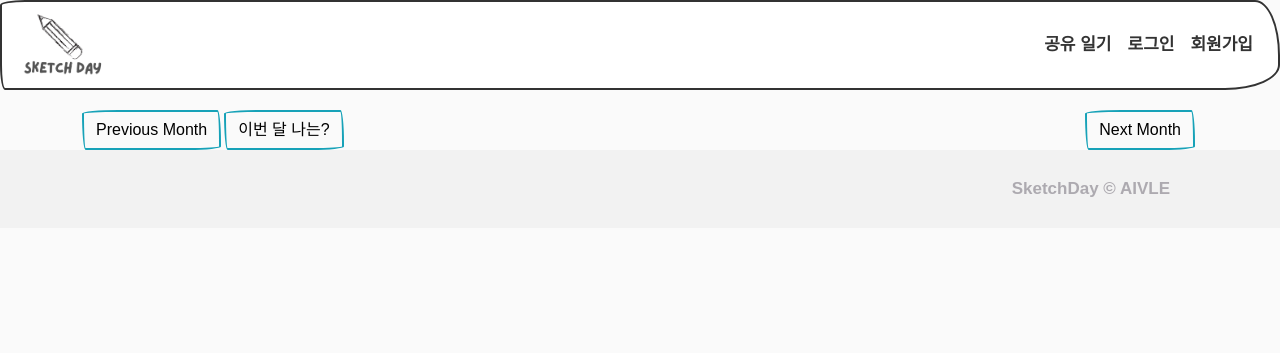
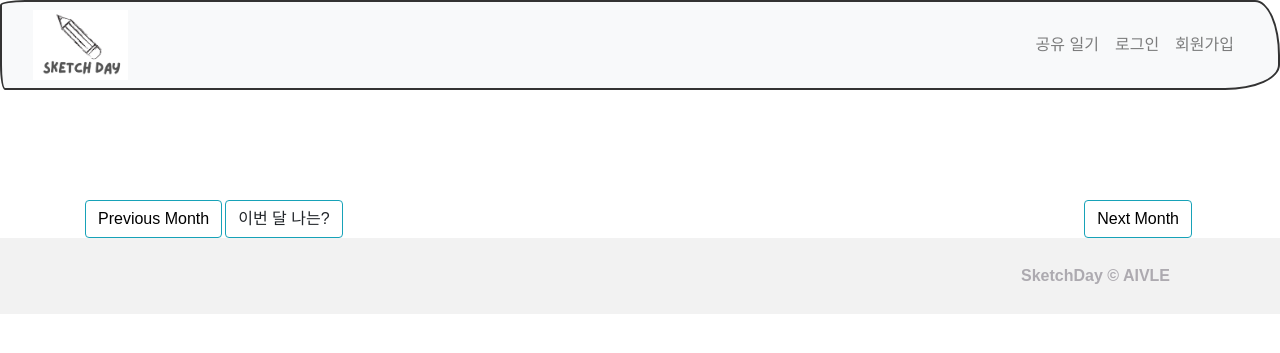
Before and after one commit to TrellixVulnTeam/SketchDay_R71R, a Django app: template emotion_calendar/templates/emotion_calendar/calendar.html in a window 1280 px wide. Shown: the top 353 px of the page. Run offline with Django 3.2, Linux system fonts and the light colour scheme; the template is opened without the code that fills it, so the values that code supplies are empty; parts of the project's set-up code (start-up, migrations or seed data) failed here and were passed over; some libraries are stand-ins or nearby versions; some web fonts are replaced.

Commit message:
debug_calendar.html

```diff
--- a/emotion_calendar/templates/emotion_calendar/calendar.html
+++ b/emotion_calendar/templates/emotion_calendar/calendar.html
@@ -2,6 +2,20 @@
 
 {% load static %}
 {% block content %}
+
+<head>
+  <!-- Required meta tags -->
+  <meta charset="utf-8">
+  <meta name="viewport" content="width=device-width, initial-scale=1, shrink-to-fit=no">
+  <!-- Bootstrap CSS -->
+  <link rel="stylesheet" href="https://maxcdn.bootstrapcdn.com/bootstrap/4.0.0/css/bootstrap.min.css" integrity="sha384-Gn5384xqQ1aoWXA+058RXPxPg6fy4IWvTNh0E263XmFcJlSAwiGgFAW/dAiS6JXm"
+    crossorigin="anonymous">
+  <link rel="stylesheet" href="https://use.fontawesome.com/releases/v5.0.10/css/all.css" integrity="sha384-+d0P83n9kaQMCwj8F4RJB66tzIwOKmrdb46+porD/OvrJ+37WqIM7UoBtwHO6Nlg"
+    crossorigin="anonymous">
+  <link rel="stylesheet" type="text/css" href="{% static 'emotion_calendar/css/calender_styles.css' %}?1">
+  <title>SketchDay</title>
+</head>
+
 <script src="https://code.jquery.com/jquery-3.2.1.slim.min.js" integrity="sha384-KJ3o2DKtIkvYIK3UENzmM7KCkRr/rE9/Qpg6aAZGJwFDMVNA/GpGFF93hXpG5KkN"
     crossorigin="anonymous"></script>
 <script src="https://cdnjs.cloudflare.com/ajax/libs/popper.js/1.12.9/umd/popper.min.js" integrity="sha384-ApNbgh9B+Y1QKtv3Rn7W3mgPxhU9K/ScQsAP7hUibX39j7fakFPskvXusvfa0b4Q"
```
